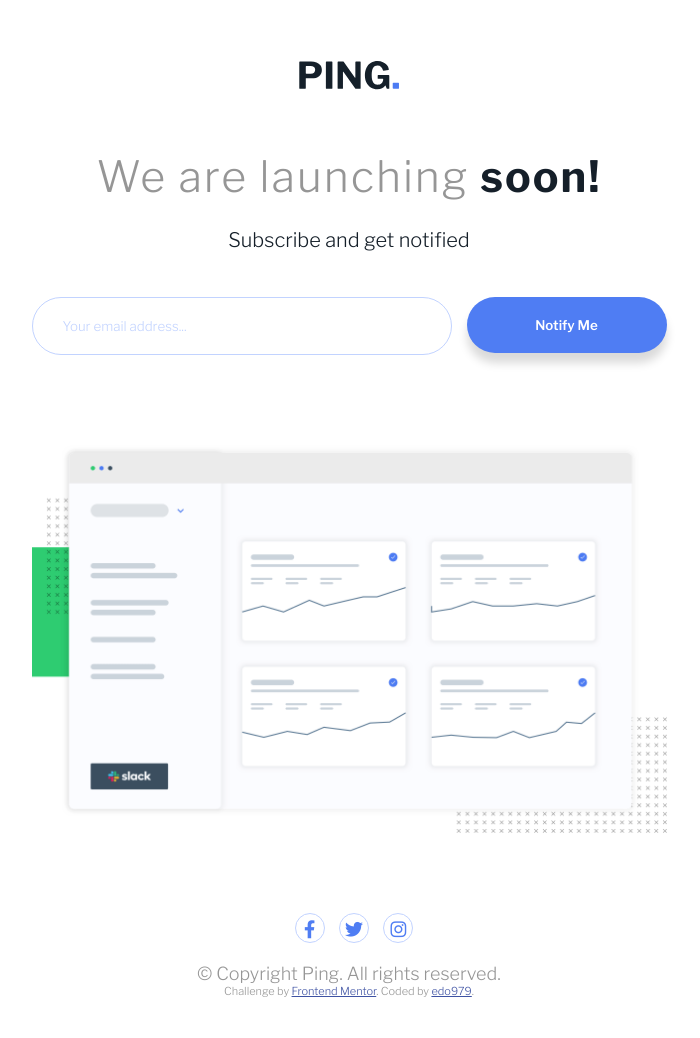
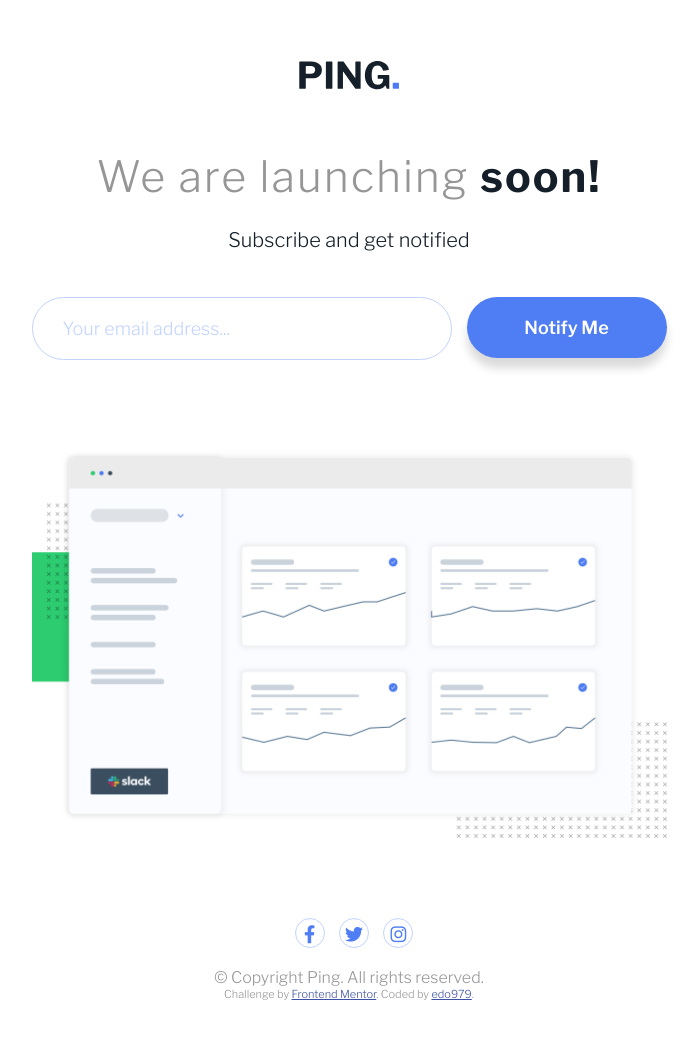
Before and after one commit to edo979/ping-coming-soon-page-master, a plain HTML site: page index.html in a window 1280 px wide. Shown: the whole page, without its empty margins (291-991 px from the left). Drawn offline with nearby package versions, Linux system fonts and the light colour scheme.

Commit message:
refactor typography and comments in scss

```diff
--- a/scss/style.scss
+++ b/scss/style.scss
@@ -15,21 +15,28 @@ $Very-Dark-Blue: hsl(209, 33%, 12%);
 
 $break-point: 900px;
 
+/*
 // IMPORTS
 // =======
+*/
 
 @import url('https://fonts.googleapis.com/css2?family=Libre+Franklin:wght@300;600;700&display=swap');
 
+/*
 // RESET
 // =====
+*/
+
 * {
   box-sizing: border-box;
   margin: 0;
   padding: 0;
 }
 
+/*
 // TYPOGRAPHY
 // ==========
+*/
 
 body {
   font-family: 'Libre Franklin', sans-serif;
@@ -54,9 +61,19 @@ p {
   font-weight: 400;
 }
 
+.btn-lg,
+input {
+  font-size: 0.9rem;
+  font-family: inherit;
+}
+
 footer {
   text-align: center;
   color: $Gray;
+
+  p {
+    font-size: 0.8rem;
+  }
 }
 
 @media (min-width: $break-point) {
@@ -76,8 +93,10 @@ footer {
   }
 }
 
+/*
 // LAYOUT
 // ======
+*/
 
 body {
   display: grid;
@@ -171,8 +190,10 @@ input,
   }
 }
 
+/*
 // COMPONENTS
 // ==========
+*/
 
 .btn,
 input {
@@ -242,8 +263,10 @@ input {
   }
 }
 
+/*
 // FORM VALIDATION ERROR
 // =====================
+*/
 
 .error {
   input {
```
Also changed, not shown: css/style.css.
